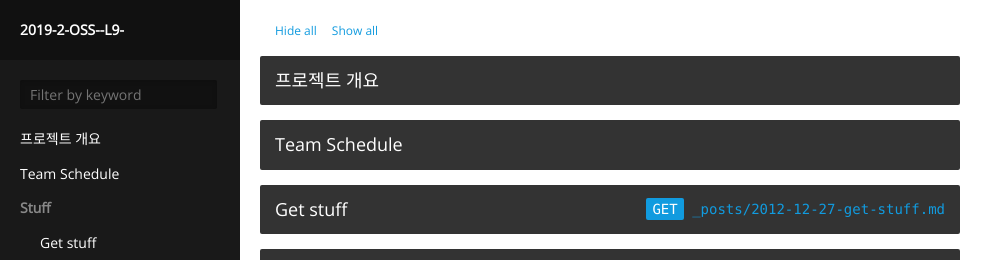
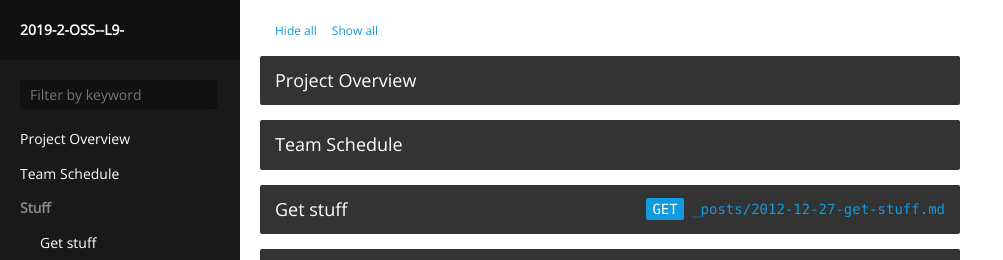
Before and after one commit to 19-2-SKKU-OSS/2019-2-OSS--L9-, a Jekyll site: the page built from index.html, in a window 1280 px wide. Shown: the top 260 px of the page, without its empty margins (0-1003 px from the left). Built offline with Jekyll 4.4.1, drawn with Linux system fonts in a browser that asks for light colours.

Commit message:
Update 2012-12-28-response-status-codes.md

```diff
--- a/_posts/2012-12-28-response-status-codes.md
+++ b/_posts/2012-12-28-response-status-codes.md
@@ -1,5 +1,5 @@
 ---
-title: '프로젝트 개요'
+title: 'Project Overview'
 
 layout: nil
 ---
```
